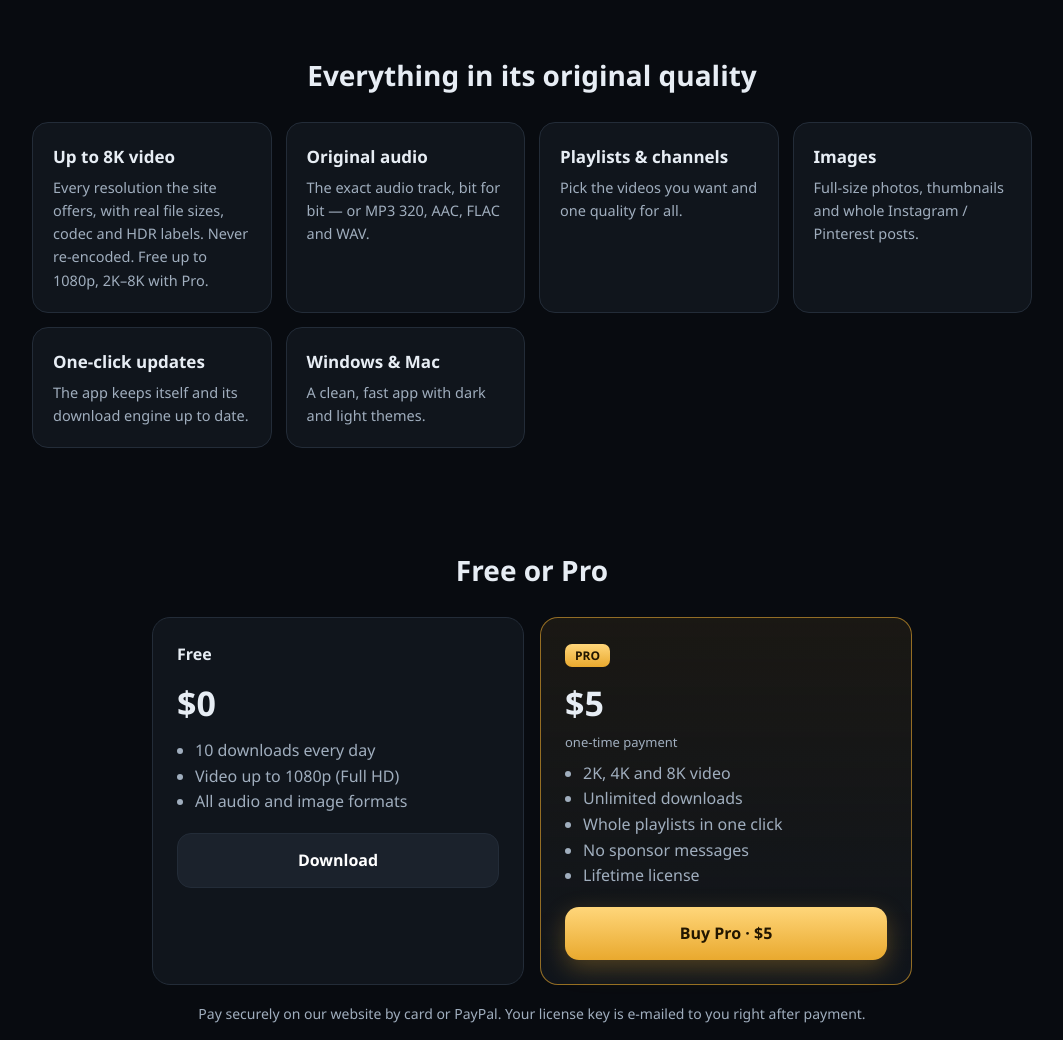
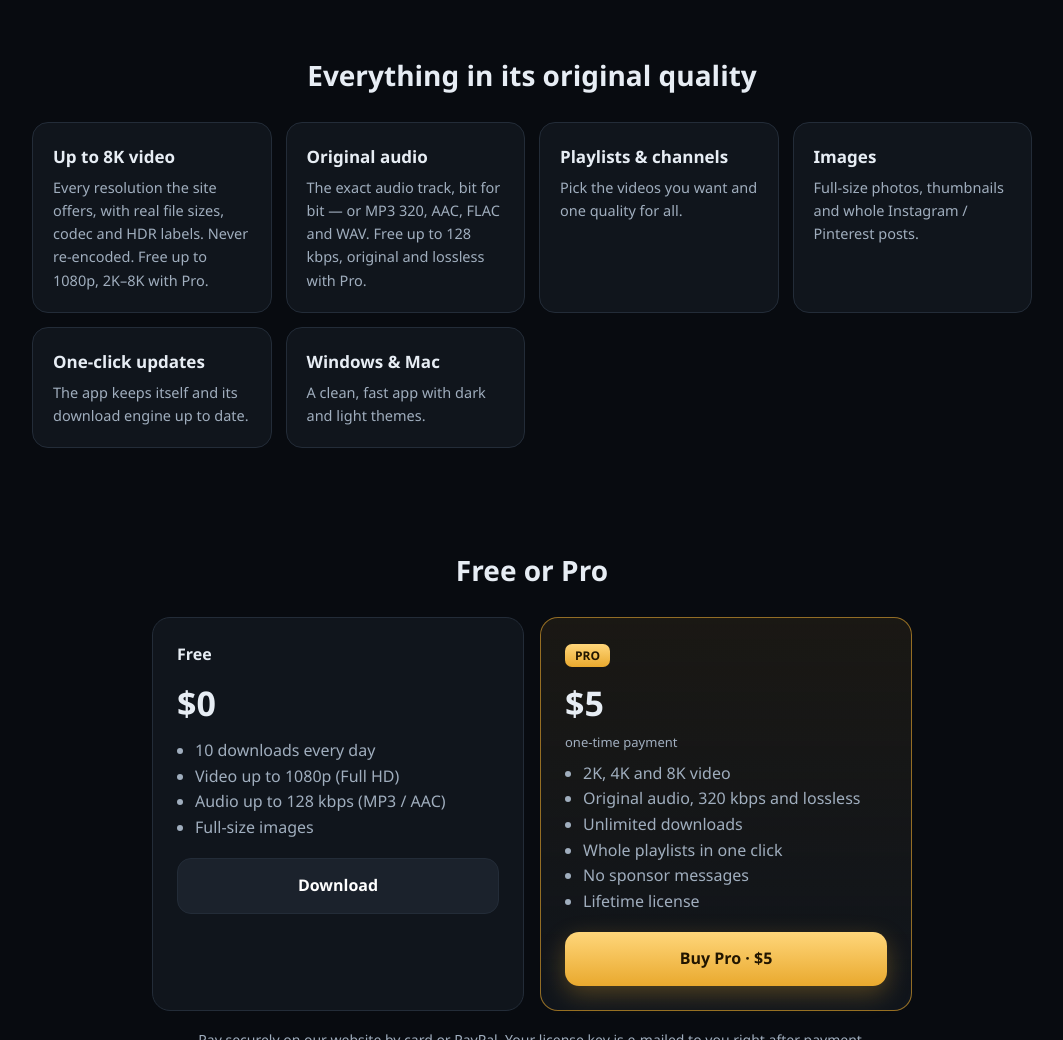
Before and after one commit to free8kdownloader/free8kdownloader.github.io, a plain HTML site: page index.html in a window 1280 px wide. Shown: the part 676-1716 px from the top of the page, without its empty margins (108-1171 px from the left). Drawn offline with Linux system fonts and the light colour scheme.

Commit message:
Add files via upload

```diff
--- a/index.html
+++ b/index.html
@@ -90,7 +90,7 @@
     <h2>Everything in its original quality</h2>
     <div class="grid">
       <div class="card"><h3>Up to 8K video</h3><p>Every resolution the site offers, with real file sizes, codec and HDR labels. Never re-encoded. Free up to 1080p, 2K–8K with Pro.</p></div>
-      <div class="card"><h3>Original audio</h3><p>The exact audio track, bit for bit — or MP3 320, AAC, FLAC and WAV.</p></div>
+      <div class="card"><h3>Original audio</h3><p>The exact audio track, bit for bit — or MP3 320, AAC, FLAC and WAV. Free up to 128 kbps, original and lossless with Pro.</p></div>
       <div class="card"><h3>Playlists & channels</h3><p>Pick the videos you want and one quality for all.</p></div>
       <div class="card"><h3>Images</h3><p>Full-size photos, thumbnails and whole Instagram / Pinterest posts.</p></div>
       <div class="card"><h3>One-click updates</h3><p>The app keeps itself and its download engine up to date.</p></div>
@@ -100,8 +100,8 @@
   <section id="pro">
     <h2>Free or Pro</h2>
     <div class="price">
-      <div class="plan"><b>Free</b><div class="amt">$0</div><ul><li>10 downloads every day</li><li>Video up to 1080p (Full HD)</li><li>All audio and image formats</li></ul><a class="btn mac" href="#download">Download</a></div>
-      <div class="plan pro"><span class="tag">PRO</span><div class="amt" id="price">$5</div><div class="per">one-time payment</div><ul><li>2K, 4K and 8K video</li><li>Unlimited downloads</li><li>Whole playlists in one click</li><li>No sponsor messages</li><li>Lifetime license</li></ul><a class="btn" id="buy" href="#pro">Buy Pro · $5</a></div>
+      <div class="plan"><b>Free</b><div class="amt">$0</div><ul><li>10 downloads every day</li><li>Video up to 1080p (Full HD)</li><li>Audio up to 128 kbps (MP3 / AAC)</li><li>Full-size images</li></ul><a class="btn mac" href="#download">Download</a></div>
+      <div class="plan pro"><span class="tag">PRO</span><div class="amt" id="price">$5</div><div class="per">one-time payment</div><ul><li>2K, 4K and 8K video</li><li>Original audio, 320 kbps and lossless</li><li>Unlimited downloads</li><li>Whole playlists in one click</li><li>No sponsor messages</li><li>Lifetime license</li></ul><a class="btn" id="buy" href="#pro">Buy Pro · $5</a></div>
     </div>
     <p style="text-align:center;color:var(--ink2);font-size:14px;margin-top:18px" id="howpay">Pay securely by card or PayPal. Your license key is e-mailed to you right after payment.</p>
   </section>
```
